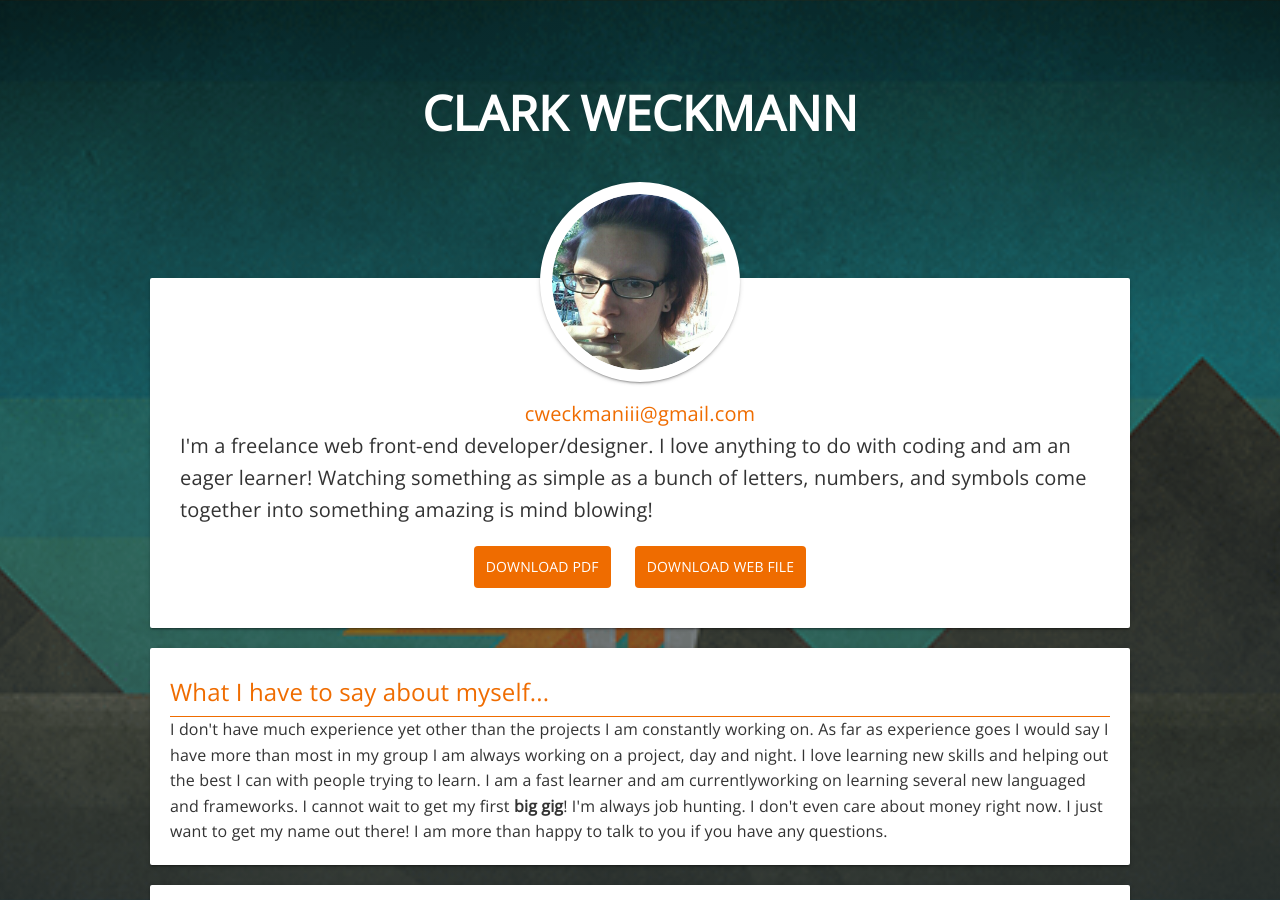
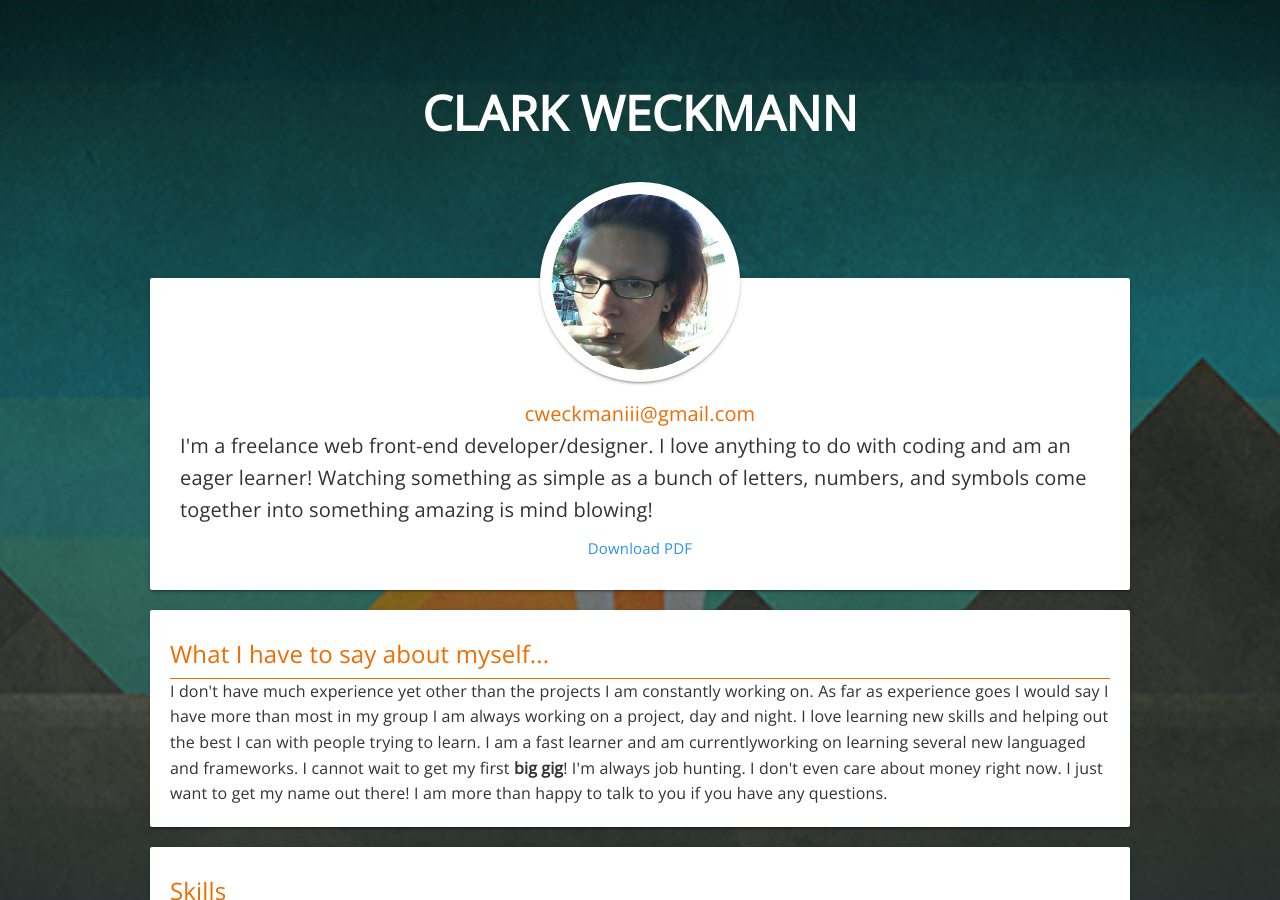
Before and after one commit to waffle-iron/clarkhacks.github.io, a Jekyll site: the page resume/doc.html, which Jekyll copies as it is, in a window 1280 px wide and 900 px high. Built offline with Jekyll 4.4.1, drawn with Linux system fonts in a browser that asks for light colours; nearby versions of some CDN libraries.

Commit message:
PDF added

```diff
--- a/resume/doc.html
+++ b/resume/doc.html
@@ -46,8 +46,8 @@
           <div class="top card">
             <a class="email" href="mailto:cweckmaniii@gmail.com">cweckmaniii@gmail.com</a>
             <p class="description">I'm a freelance web front-end developer/designer. I love anything to do with coding and am an eager learner! Watching something as simple as a bunch of letters, numbers, and symbols come together into something amazing is mind blowing!</p>
-            <a href="pdf?current" class="btn">Download PDF</a>
-<a href="../../resume" class="btn" download="">Download Web File</a>
+            <a href="respdf.pdf class="btn">Download PDF</a>
+<!-- <a href="../../resume" class="btn" download>Download Web File</a> -->
           </div>
 
           <div class="posts card">
```
Also changed, not shown: 1 other file.
